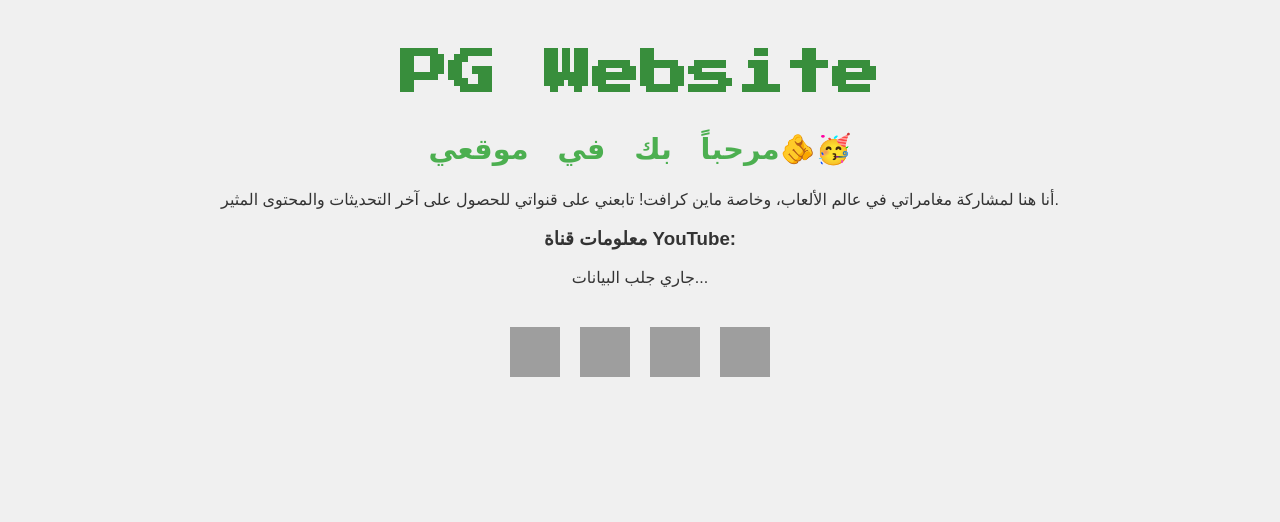
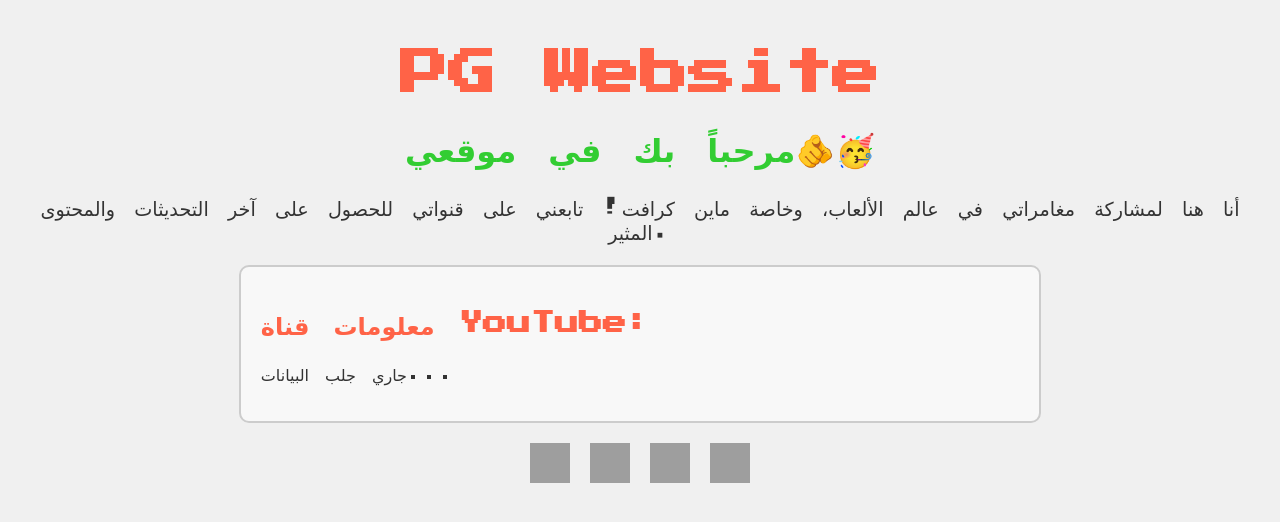
Before and after one commit to popxev/Website, a plain HTML site: page my-website/index.html in a window 1280 px wide. Drawn offline with Linux system fonts and the light colour scheme; grey boxes are pictures that could not be loaded; a script that the page names is missing.

Commit message:
Updated website code

```diff
--- a/my-website/index.html
+++ b/my-website/index.html
@@ -7,16 +7,19 @@
     <link rel="stylesheet" href="style.css">
     <link href="https://fonts.googleapis.com/css2?family=Press+Start+2P&display=swap" rel="stylesheet">
     <script src="https://apis.google.com/js/api.js"></script>
+    <script async src="https://pagead2.googlesyndication.com/pagead/js/adsbygoogle.js" crossorigin="anonymous"></script>
 </head>
 <body>
     <h1>PG Website</h1>
     <h2>مرحباً بك في موقعي🫵🥳</h2>
     <p id="welcome-description">أنا هنا لمشاركة مغامراتي في عالم الألعاب، وخاصة ماين كرافت! تابعني على قنواتي للحصول على آخر التحديثات والمحتوى المثير.</p>
+
     <div id="youtube-info">
         <h3>معلومات قناة YouTube:</h3>
         <p id="channel-name">جاري جلب البيانات...</p>
         <p id="subscriber-count"></p>
     </div>
+
     <div class="social-links">
         <div class="channel">
             <a href="https://youtube.com/@popxevgames-v1w?si=QulhnL1ZbhMU3mDK" target="_blank">
@@ -39,6 +42,18 @@
             </a>
         </div>
     </div>
+
+    <div class="adsense">
+        <ins class="adsbygoogle"
+             style="display:block"
+             data-ad-client="ca-pub-3760605454066208"
+             data-ad-slot="1234567890"
+             data-ad-format="auto"></ins>
+        <script>
+            (adsbygoogle = window.adsbygoogle || []).push({});
+        </script>
+    </div>
+
     <script>
         function init() {
             gapi.client.init({
@@ -54,13 +69,14 @@
             }).then(function(response) {
                 document.getElementById('channel-name').innerText = response.result.items[0].snippet.title;
                 document.getElementById('subscriber-count').innerText = "عدد المشتركين: " + response.result.items[0].statistics.subscriberCount;
-            }, function(reason) {
-                console.log('Error: ' + reason.result.error.message);
+            }, function(error) {
+                console.error('Error:', error);
             });
         }
 
         gapi.load('client', init);
     </script>
+
     <script src="script.js"></script>
 </body>
 </html>
--- a/my-website/style.css
+++ b/my-website/style.css
@@ -1,37 +1,71 @@
 body {
-    font-family: Arial, sans-serif;
+    font-family: 'Press Start 2P', cursive;
     background-color: #f0f0f0;
     color: #333;
     text-align: center;
 }
 
 h1 {
-    color: #388e3c;
+    color: #ff6347;
     font-size: 3rem;
     margin-top: 50px;
-    font-family: 'Press Start 2P', cursive;
 }
 
 h2 {
-    color: #4caf50;
-    font-size: 1.8rem;
+    color: #32cd32;
+    font-size: 2rem;
     margin-top: 20px;
-    font-family: 'Press Start 2P', cursive;
+}
+
+#welcome-description {
+    font-size: 1.2rem;
+    margin-top: 20px;
+    margin-bottom: 20px;
+}
+
+#youtube-info {
+    background-color: #f8f8f8;
+    border: 2px solid #ccc;
+    border-radius: 10px;
+    padding: 20px;
+    margin-top: 20px;
+    text-align: left;
+    width: 60%;
+    margin: 0 auto;
+}
+
+#youtube-info h3 {
+    color: #ff6347;
+    font-size: 1.5rem;
 }
 
 .social-links {
     display: flex;
     justify-content: center;
     gap: 20px;
-    margin-top: 40px;
+    margin-top: 20px;
 }
 
-.channel img {
-    width: 50px;
-    height: 50px;
+.social-links .channel img {
+    width: 40px;
+    height: 40px;
     transition: transform 0.3s;
 }
 
-.channel img:hover {
+.social-links .channel img:hover {
     transform: scale(1.2);
 }
+
+.adsense {
+    margin-top: 30px;
+    text-align: center;
+}
+
+.adsense ins {
+    display: block;
+    margin: 0 auto;
+}
+
+.adsense script {
+    display: none;
+}
```
